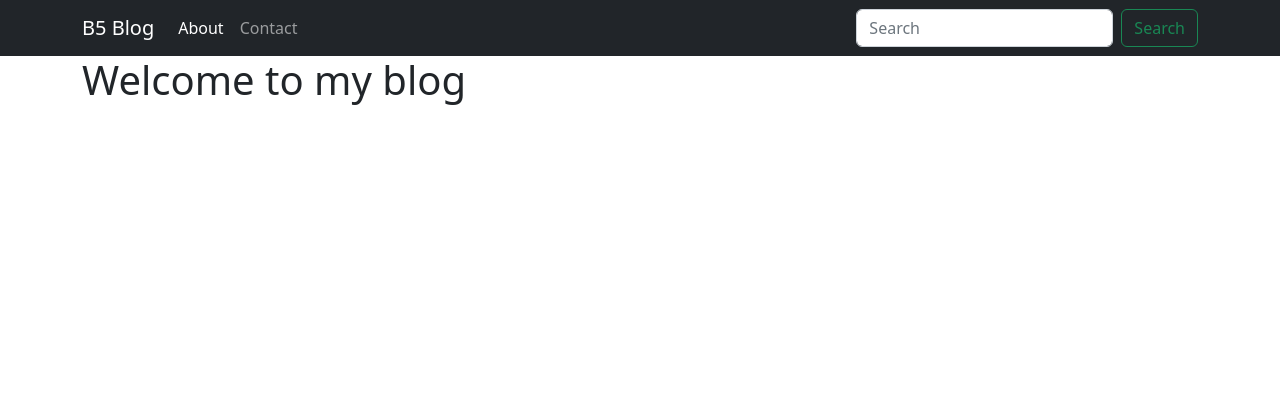
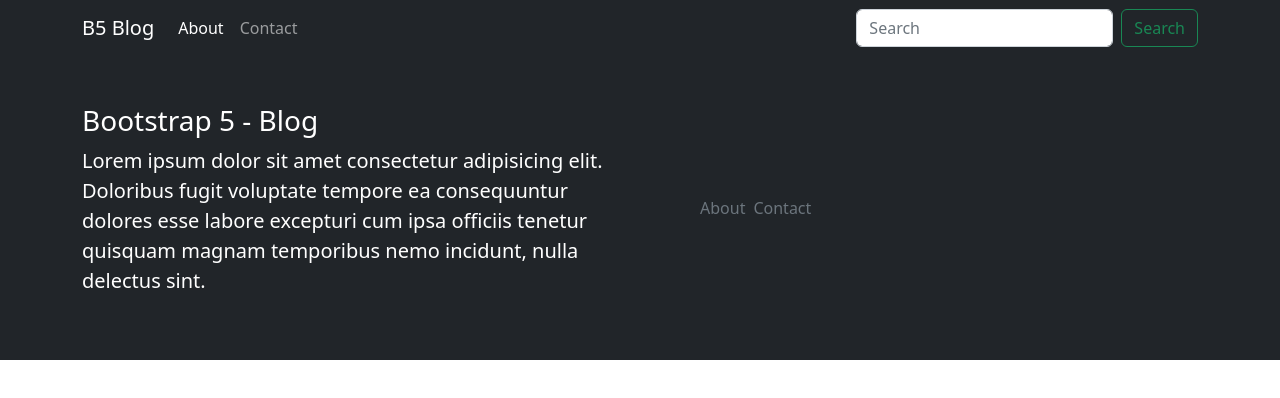
Before and after one commit to mrhm-dev/web-design-master-class, a plain HTML site: page src/Project 9 - Bootstrap 5 Blog Design/index.html in a window 1280 px wide. Drawn offline with nearby package versions, Linux system fonts and the light colour scheme.

Commit message:
feat[project 9]: add footer

```diff
--- a/src/Project 9 - Bootstrap 5 Blog Design/index.html
+++ b/src/Project 9 - Bootstrap 5 Blog Design/index.html
@@ -43,7 +43,6 @@
 						<li class="nav-item">
 							<a class="nav-link" href="#">Contact</a>
 						</li>
-
 					</ul>
 					<form class="d-flex" role="search">
 						<input
@@ -59,8 +58,31 @@
 				</div>
 			</div>
 		</nav>
-		<div class="container">
-			<h1>Welcome to my blog</h1>
-		</div>
+
+		<footer class="w-100 bg-dark">
+			<div class="container text-white py-5">
+				<div class="row align-items-center">
+					<div class="col-lg-6">
+						<h3>Bootstrap 5 - Blog</h3>
+						<p class="lead">
+							Lorem ipsum dolor sit amet consectetur adipisicing elit. Doloribus
+							fugit voluptate tempore ea consequuntur dolores esse labore
+							excepturi cum ipsa officiis tenetur quisquam magnam temporibus
+							nemo incidunt, nulla delectus sint.
+						</p>
+					</div>
+					<div class="col-lg-6">
+						<div class="d-flex ms-lg-5">
+							<a href="#" class="me-2 text-decoration-none text-secondary"
+								>About</a
+							>
+							<a href="#" class="text-decoration-none text-secondary"
+								>Contact</a
+							>
+						</div>
+					</div>
+				</div>
+			</div>
+		</footer>
 	</body>
 </html>
```
